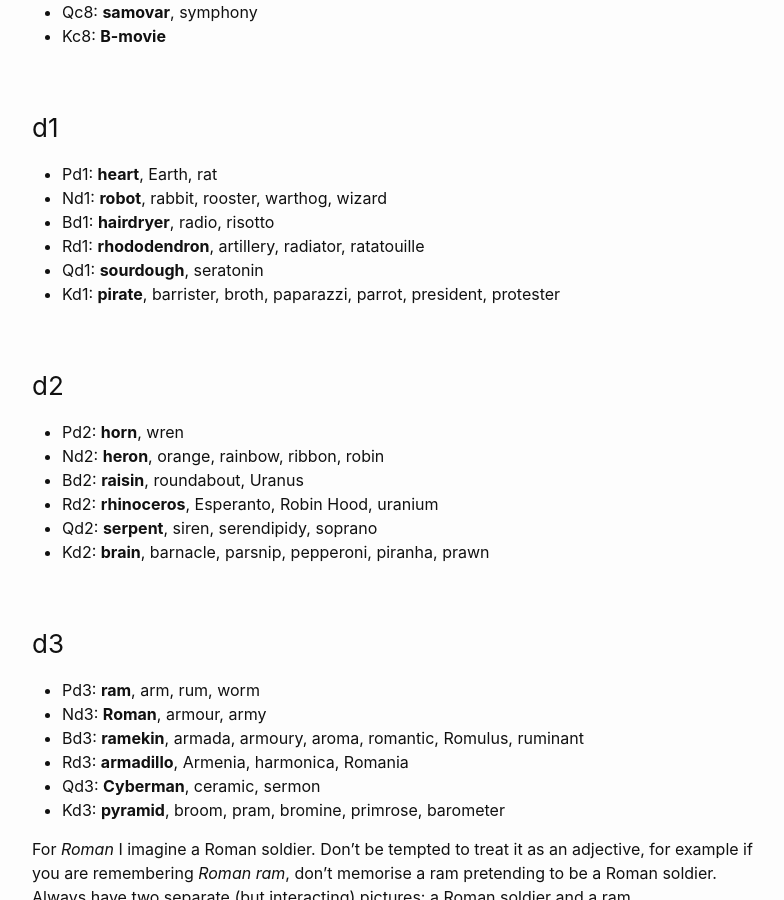
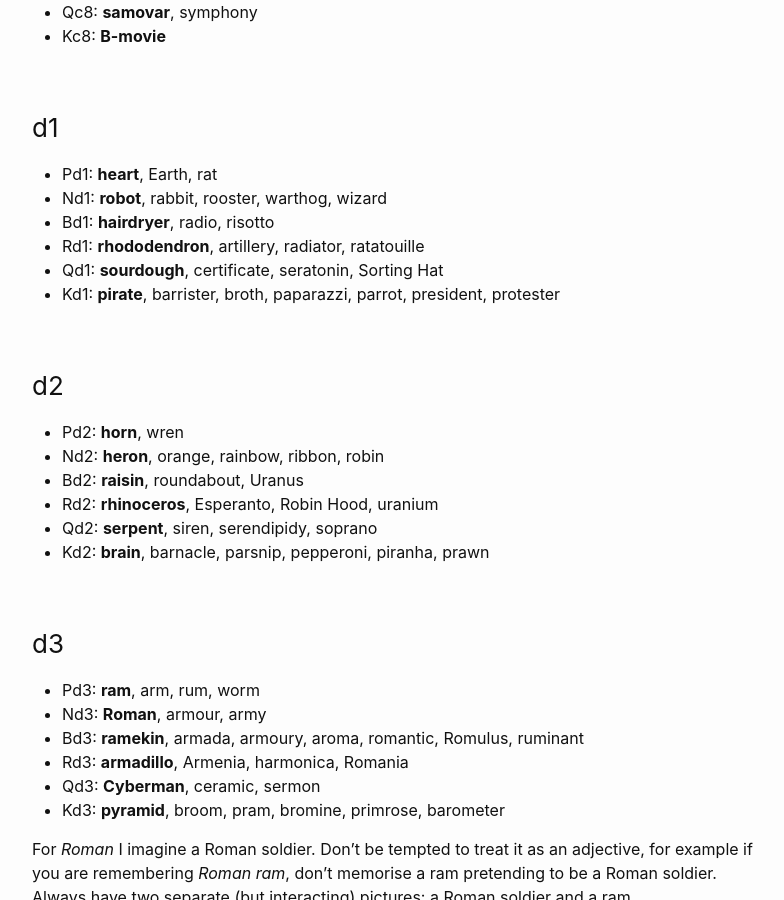
Before and after one commit to liontailedmacaque/liontailedmacaque.github.io, a Jekyll site: the page built from chessmemorypalace/picturewords.md, in a window 1280 px wide and 900 px high, scrolled down 6683 px. Shown: the whole window, without its empty margins (238-1022 px from the left). Built offline with Jekyll 4.4.1, drawn with Linux system fonts in a browser that asks for light colours.

Commit message:
Update picturewords.md

```diff
--- a/chessmemorypalace/picturewords.md
+++ b/chessmemorypalace/picturewords.md
@@ -312,7 +312,7 @@ The l in *salmon* is silent.
 - Nd1: **robot**, rabbit, rooster, warthog, wizard
 - Bd1: **hairdryer**, radio, risotto
 - Rd1: **rhododendron**, artillery, radiator, ratatouille
-- Qd1: **sourdough**, seratonin
+- Qd1: **sourdough**, certificate, seratonin, Sorting Hat
 - Kd1: **pirate**, barrister, broth, paparazzi, parrot, president, protester
 
 
```
